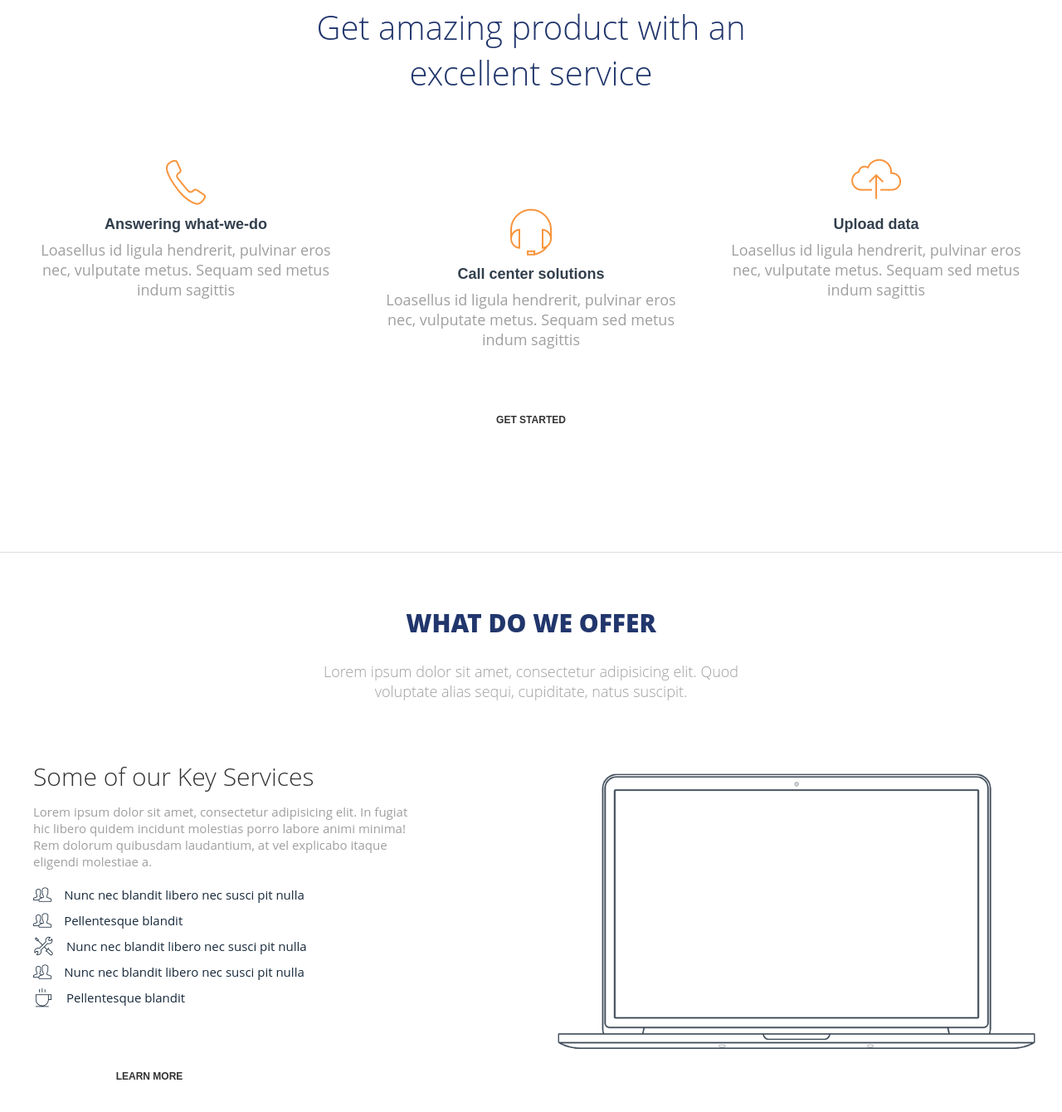
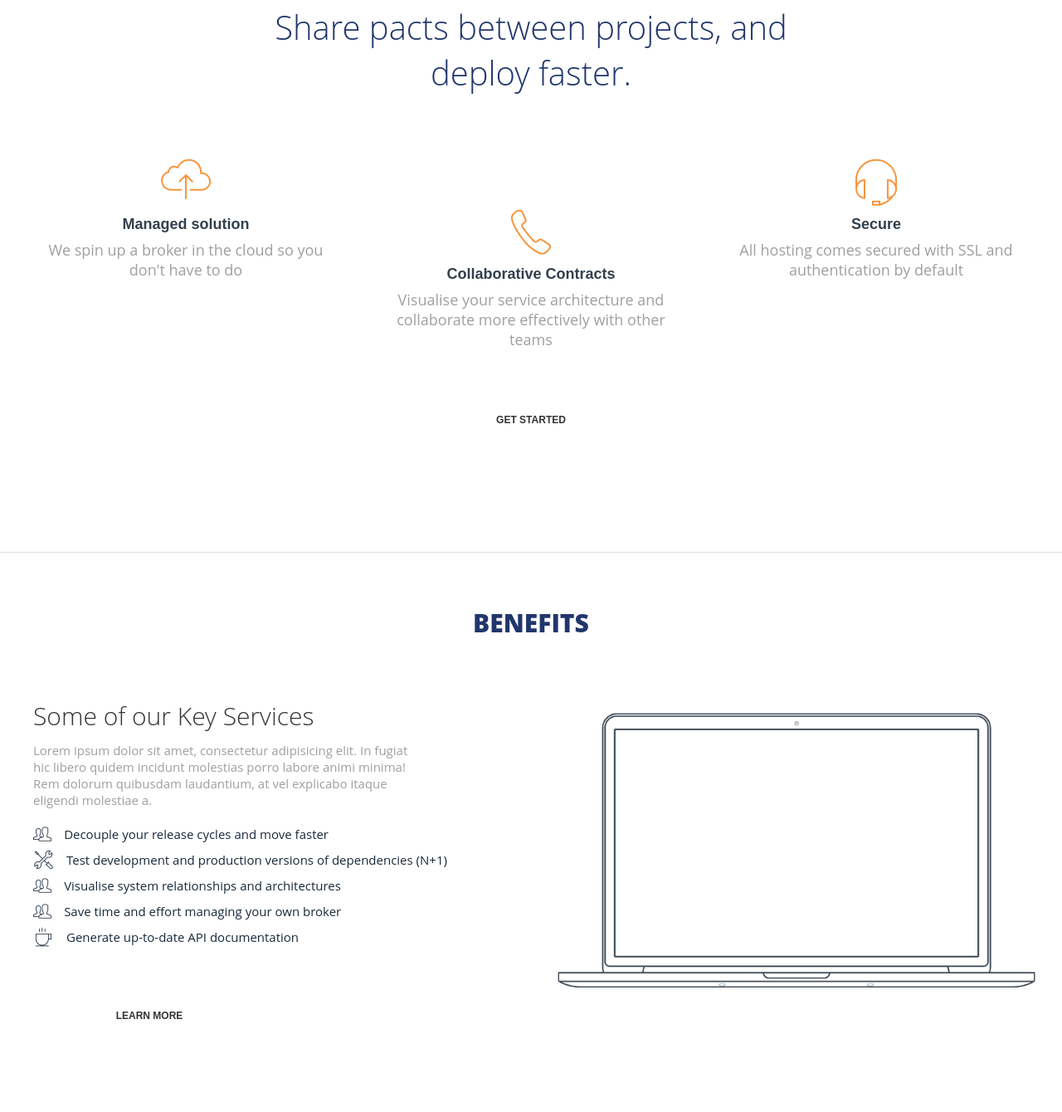
Before and after one commit to DiUS/pact-website, a Jekyll site: the page built from index.html, in a window 1280 px wide and 1400 px high, scrolled down 815 px. Shown: the top 1340 px of the window at 83% size. Built offline with Jekyll 4.4.1, drawn with Linux system fonts in a browser that asks for light colours; nearby versions of some CDN libraries; library files that are not in the unit come from our copies; some of the changed text lies outside the part shown.

Commit message:
feat(content): add initial marketing content

```diff
--- a/_includes/benefits.html
+++ b/_includes/benefits.html
@@ -1,7 +1,7 @@
 <section id="benefits">
   <div class="cnt-benefits-bg">
     <div class="container">
-      <h1>WHAT ARE THE BENEFITS</h1>
+      <h1>FEATURES</h1>
       <div class="row-centered">
         <div class="col-lg-12 col-centered main-services-content">
           <div class="col-xs-12 col-sm-12 col-md-12 col-lg-4 item-all-services">
@@ -9,7 +9,7 @@
               <i class="pe-7s-coffee"></i>
             </div>
             <div class="col-xs-10 col-lg-10">
-              <p class="items">Unlimited surveys for free.Lorem ipsum</p>
+              <p class="items">RESTful API for publishing and retrieving pacts.</p>
             </div>
           </div>
           <div class="col-xs-12 col-sm-12 col-md-12 col-lg-4 item-all-services">
@@ -17,7 +17,7 @@
               <i class="pe-7s-config"></i>
             </div>
             <div class="col-xs-10 col-lg-10">
-              <p class="items">Answer first question in email and continue to survey</p>
+              <p class="items">Embedded HAL browser for navigating the API</p>
             </div>
           </div>
           <div class="col-xs-12 col-sm-12 col-md-12 col-lg-4 item-all-services">
@@ -25,7 +25,7 @@
               <i class="pe-7s-display1"></i>
             </div>
             <div class="col-xs-10 col-lg-10">
-              <p class="items">Answer first question in email and continue to survey</p>
+              <p class="items">Autogenerated documentation for each pact</p>
             </div>
           </div>
         </div>
@@ -36,7 +36,7 @@
               <i class="pe-7s-tools"></i>
             </div>
             <div class="col-xs-10 col-md-10 col-lg-10">
-              <p class="items">Unlimited surveys for free.Lorem ipsum</p>
+              <p class="items">Dynamically generated network diagrams</p>
             </div>
           </div>
           <div class="col-xs-12 col-sm-12 col-md-12 col-lg-4 item-all-services">
@@ -44,7 +44,7 @@
               <i class="pe-7s-users"></i>
             </div>
             <div class="col-xs-10 col-md-10 col-lg-10">
-              <p class="items">Answer first question in email and continue to survey</p>
+              <p class="items">Pact tagging for matrix (N+1) testing</p>
             </div>
           </div>
           <div class="col-xs-12 col-sm-12 col-md-12 col-lg-4 item-all-services">
@@ -52,34 +52,7 @@
               <i class="pe-7s-wristwatch"></i>
             </div>
             <div class="col-xs-10 col-md-10 col-lg-10">
-              <p class="items">Answer first question in email and continue to survey</p>
-            </div>
-          </div>
-        </div>
-        <!-- other -->
-        <div class="col-lg-12 col-centered main-services-content">
-          <div class="col-xs-12 col-sm-12 col-md-12 col-lg-4 item-all-services">
-            <div class="col-xs-2 col-md-2 col-lg-2">
-              <i class="pe-7s-world"></i>
-            </div>
-            <div class="col-xs-10 col-md-10 col-lg-10">
-              <p class="items">Unlimited surveys for free.Lorem ipsum</p>
-            </div>
-          </div>
-          <div class="col-xs-12 col-sm-12 col-md-12 col-lg-4 item-all-services">
-            <div class="col-xs-2 col-md-2 col-lg-2">
-              <i class="pe-7s-cash"></i>
-            </div>
-            <div class="col-xs-10 col-md-10 col-lg-10">
-              <p class="items">Responsive - surveys work well on mobile devices</p>
-            </div>
-          </div>
-          <div class="col-xs-12 col-sm-12 col-md-12 col-lg-4 item-all-services">
-            <div class="col-xs-2 col-md-2 col-lg-2">
-              <i class="pe-7s-rocket"></i>
-            </div>
-            <div class="col-xs-10 col-md-10 col-lg-10">
-              <p class="items">Easy customizable logo of your company</p>
+              <p class="items">Webhooks to trigger a provider build when a consumer publishes a change to a pact</p>
             </div>
           </div>
         </div>
--- a/_includes/footer.html
+++ b/_includes/footer.html
@@ -12,35 +12,33 @@
             </div>
             <!-- /footer-info -->
             <div class="col-md-2 col-lg-2 site-links">
-                <h4>Company</h4>
+                <h4>More Links</h4>
                 <ul>
-                    <li><a href="#">About Us</a></li>
-                    <li><a href="#">Blog</a></li>
+                    <li><a href="http://pact.io">About Pact</a></li>
+                    <li><a href="https://github.com/bethesque/pact_broker">GitHub</a></li>
                     <li><a href="#">FAQ</a></li>
                     <li><a href="#">Terms</a></li>
-                    <li><a href="#">Privacy Policy</a></li>
                 </ul>
             </div>
             <!-- /site-links -->
             <div class="col-md-2 col-lg-2 social-links">
                 <h4>Social</h4>
                 <ul>
-                    <li><a href="#">Twitter</a></li>
-                    <li><a href="#">Facebook</a></li>
-                    <li><a href="#">Dribbble</a></li>
-                    <li><a href="#">Google+</a></li>
-                    <li><a href="#">Skype</a></li>
+                    <li><a href="https://twitter.com/pact_up">Twitter</a></li>
+                    <li><a href="http://stackoverflow.com/questions/tagged/pact">Stack Overflow</a></li>
+                    <li><a href="https://groups.google.com/forum/#!forum/pact-support">Google Groups</a></li>
+                    <li><a href="https://gitter.im/realestate-com-au/pact">Gitter</a></li>
                 </ul>
             </div>
             <!-- /social -->
-            <div class="col-xs-12 col-sm-12 col-md-4 col-lg-4 footer-subscribe">
+            <!-- <div class="col-xs-12 col-sm-12 col-md-4 col-lg-4 footer-subscribe">
                 <h5 class="contact-us-ft">Contact us</h5>
                 <p>+1 (123) 456-7890</p>
                 <ul class="contact">
                     <li><i class="pe-7s-map-marker"></i> 121 King St,Melbourne VIC 3000,Australia</li>
                     <li><i class="pe-7s-mail"></i> support@impromptu.com</li>
                 </ul>
-            </div>
+            </div> -->
             <!-- /subscribe -->
         </div>
         <!-- /row -->
@@ -54,7 +52,7 @@
                 </div>
                 <div class="terms">
                     <span>Terms and Conditions</span>
-                    <span>Privacy Policy</span>
+                    <!-- <span>Privacy Policy</span> -->
                 </div>
             </div>
             <div class="col-xs-12 col-sm-12 col-md-2 col-lg-2 top-footer">
--- a/_includes/hero.html
+++ b/_includes/hero.html
@@ -4,8 +4,8 @@
       <div class="hero-box">
         <div class="container">
           <div class="hero-text align-center">
-            <h1>Pact Saas</h1>
-            <p>Connect with your clients in a different way</p>
+            <h1>Hosted Pact Broker</h1>
+            <p>Simplify your contract testing</p>
           </div>
           <div class="action-main">
             <a href="#0" class="no-decoration cnt-btn">Sign Up Now</a>
--- a/_includes/services.html
+++ b/_includes/services.html
@@ -1,19 +1,19 @@
 <section id="services">
   <div class="cnt-services-bg">
     <div class="container">
-      <h1>WHAT DO WE OFFER</h1>
-      <p>Lorem ipsum dolor sit amet, consectetur adipisicing elit. Quod voluptate alias sequi, cupiditate, natus suscipit.</p>
+      <h1>BENEFITS</h1>
+      <p></p>
       <div class="row">
         <div class="col-xs-12 col-sm-12 col-md-12 col-lg-12">
           <div class="col-xs-12 col-sm-6 col-lg-6 services-content">
             <h2>Some of our Key Services</h2>
             <p>Lorem ipsum dolor sit amet, consectetur adipisicing elit. In fugiat hic libero quidem incidunt molestias porro labore animi minima! Rem dolorum quibusdam laudantium, at vel explicabo itaque eligendi molestiae a.</p>
             <ul class="services-list">
-              <li><i class="pe-7s-users"></i><span>Nunc nec blandit libero nec susci pit nulla</span></li>
-              <li><i class="pe-7s-users"></i><span>Pellentesque blandit</span></li>
-              <li><i class="pe-7s-tools"></i><span>Nunc nec blandit libero nec susci pit nulla</span></li>
-              <li><i class="pe-7s-users"></i><span>Nunc nec blandit libero nec susci pit nulla</span></li>
-              <li><i class="pe-7s-coffee"></i><span>Pellentesque blandit</span></li>
+              <li><i class="pe-7s-users"></i><span>Decouple your release cycles and move faster</span></li>
+              <li><i class="pe-7s-tools"></i><span>Test development and production versions of dependencies (N+1)</span></li>
+              <li><i class="pe-7s-users"></i><span>Visualise system relationships and architectures</span></li>
+              <li><i class="pe-7s-users"></i><span>Save time and effort managing your own broker</span></li>
+              <li><i class="pe-7s-coffee"></i><span>Generate up-to-date API documentation</span></li>
             </ul>
             <div class="col-lg-12 action-started">
               <a href="#" class="btn btn-outlined">Learn more</a>
--- a/_includes/what-we-do.html
+++ b/_includes/what-we-do.html
@@ -1,24 +1,25 @@
 <section id="what-we-do">
   <div class="cnt-what-we-do-bg">
     <div class="container">
-      <h1>WHAT WE DO</h1>
-      <p class="title-txt">Get amazing product with an excellent service</p>
+      <h1>OUR SERVICE</h1>
+      <p class="title-txt">Share pacts between projects, and deploy faster.</p>
       <div class="row">
         <div class="col-xs-12 col-sm-12 col-md-12 col-lg-12 col-centered item-container">
           <div class="col-xs-12 col-sm-12 col-md-12 col-lg-4 item-what-we-do">
+            <i class="pe-7s-cloud-upload"></i>
+            <h2>Managed solution</h2>
+            <p class="items">We spin up a broker in the cloud so you don't have to do</p>
+          </div>
+          <div class="col-xs-12 col-sm-12 col-md-12 col-lg-4 item-what-we-do">
             <i class="pe-7s-call"></i>
-            <h2>Answering what-we-do</h2>
-            <p class="items">Loasellus id ligula hendrerit, pulvinar eros nec, vulputate metus. Sequam sed metus indum sagittis</p>
+            <h2>Collaborative Contracts</h2>
+            <p class="items">Visualise your service architecture and collaborate more
+              effectively with other teams</p>
           </div>
           <div class="col-xs-12 col-sm-12 col-md-12 col-lg-4 item-what-we-do">
             <i class="pe-7s-headphones"></i>
-            <h2>Call center solutions</h2>
-            <p class="items">Loasellus id ligula hendrerit, pulvinar eros nec, vulputate metus. Sequam sed metus indum sagittis</p>
-          </div>
-          <div class="col-xs-12 col-sm-12 col-md-12 col-lg-4 item-what-we-do">
-            <i class="pe-7s-cloud-upload"></i>
-            <h2>Upload data</h2>
-            <p class="items">Loasellus id ligula hendrerit, pulvinar eros nec, vulputate metus. Sequam sed metus indum sagittis</p>
+            <h2>Secure</h2>
+            <p class="items">All hosting comes secured with SSL and authentication by default</p>
           </div>
         </div>
         <!-- //.item-container -->
```
